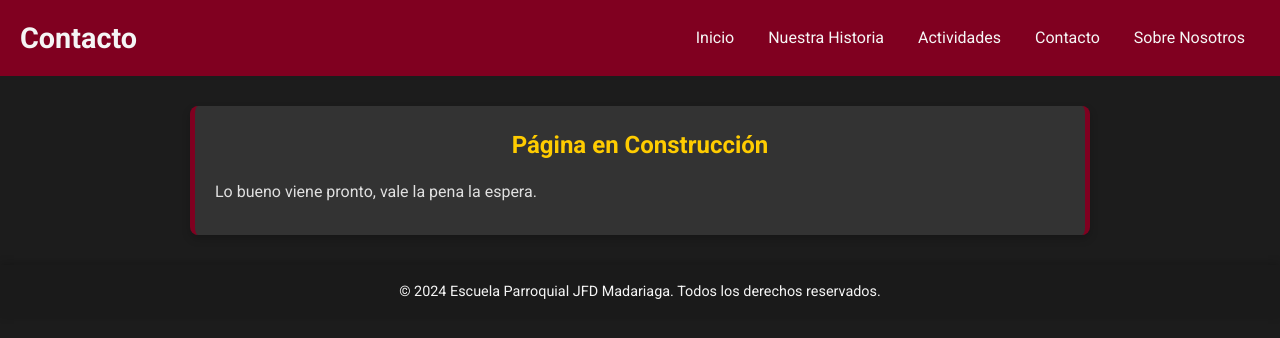
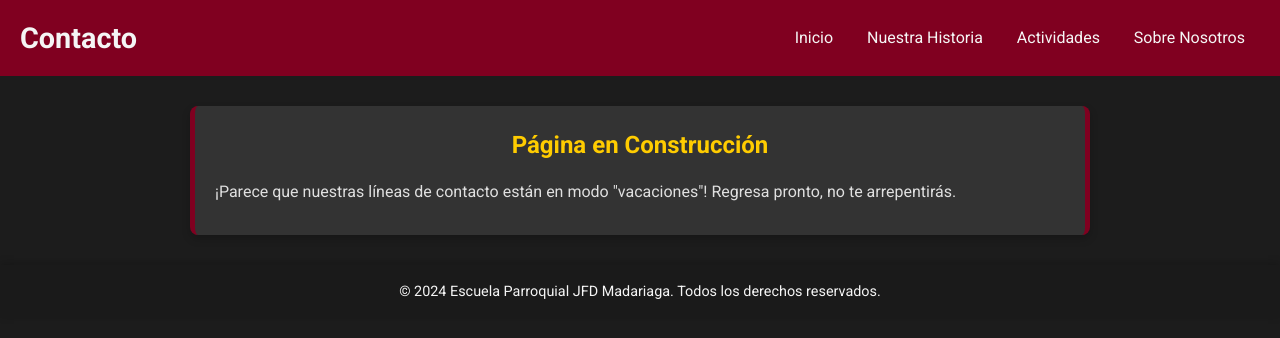
Before and after one commit to Leandrotvr/Escuela-Parroquial-JFD-Madariaga, a plain HTML site: page contacto.html in a window 1280 px wide. Drawn offline with Linux system fonts and the light colour scheme.

Commit message:
Update contacto.html

```diff
--- a/contacto.html
+++ b/contacto.html
@@ -18,8 +18,7 @@
             <ul>
                 <li><a href="index.html">Inicio</a></li>
                 <li><a href="nuestrahistoria.html">Nuestra Historia</a></li>
-                <li><a href="#">Actividades</a></li>
-                <li><a href="contacto.html">Contacto</a></li>
+                <li><a href="actividades.html">Actividades</a></li>
                 <li><a href="sobrenosotros.html">Sobre Nosotros</a></li>
             </ul>
         </nav>
@@ -28,7 +27,7 @@
     <!-- Sección de contenido -->
     <section class="content">
         <h2>Página en Construcción</h2>
-        <p>Lo bueno viene pronto, vale la pena la espera.</p>
+        <p>¡Parece que nuestras líneas de contacto están en modo "vacaciones"! Regresa pronto, no te arrepentirás.</p>
     </section>
 
     <!-- Footer -->
```
